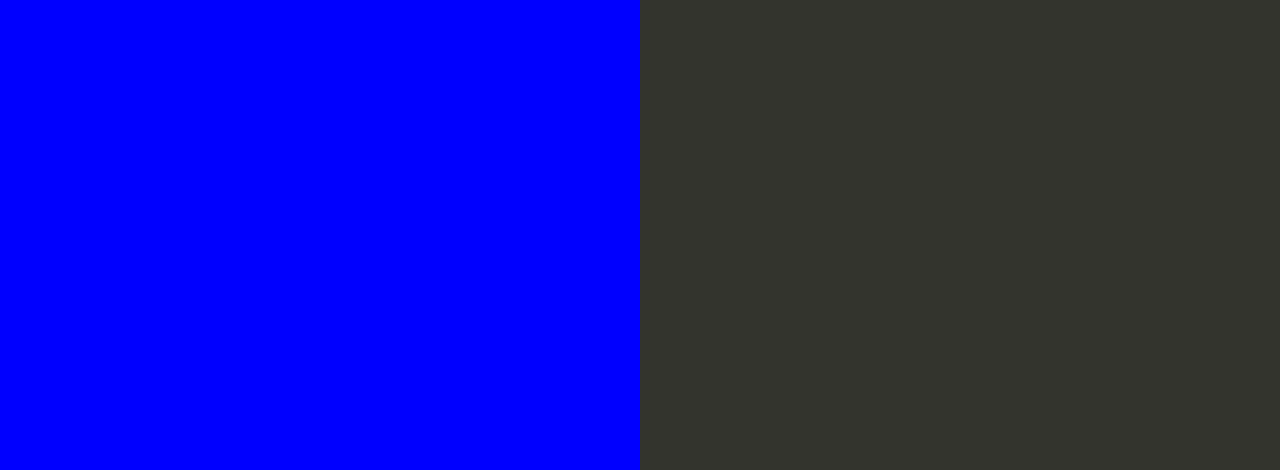
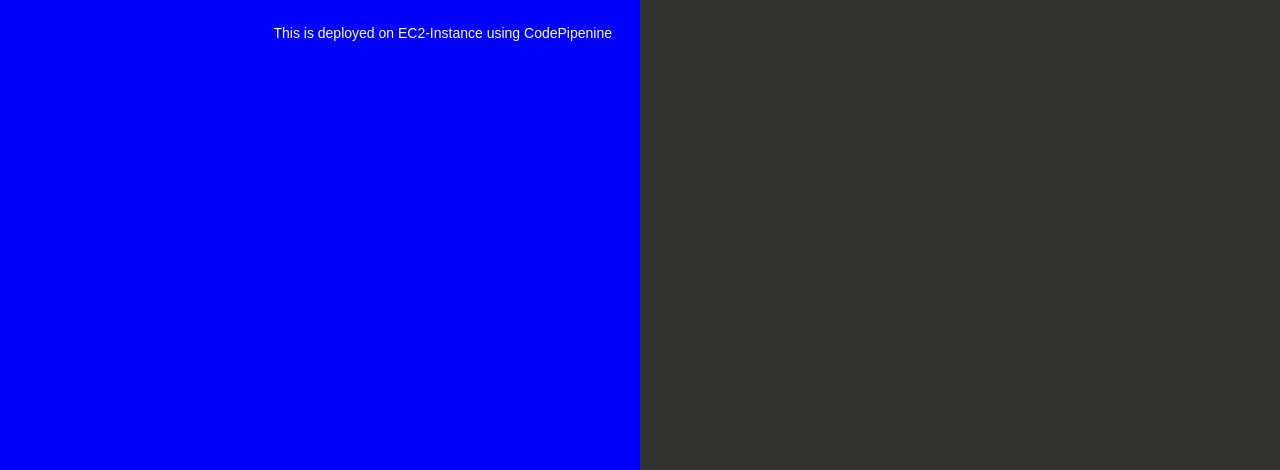
Before and after one commit to sharma-adi0906/aws, a website: page index.html in a window 1280 px wide. Shown: the part 330-800 px from the top of the page. Drawn offline with Linux system fonts and the light colour scheme.

Commit message:
Add deployment information to index.html

```diff
--- a/index.html
+++ b/index.html
@@ -76,6 +76,7 @@
     <div class="textColumn">
       <h1>Congratulations</h1>
       <p>Your first AWS Elastic Beanstalk Node.js application is now running on your own dedicated environment in the AWS Cloud</p>
+      <p>This is deployed on EC2-Instance using CodePipenine</p>
     </div>
     <div class="linksColumn">
       <h2>What's Next?</h2>
```
